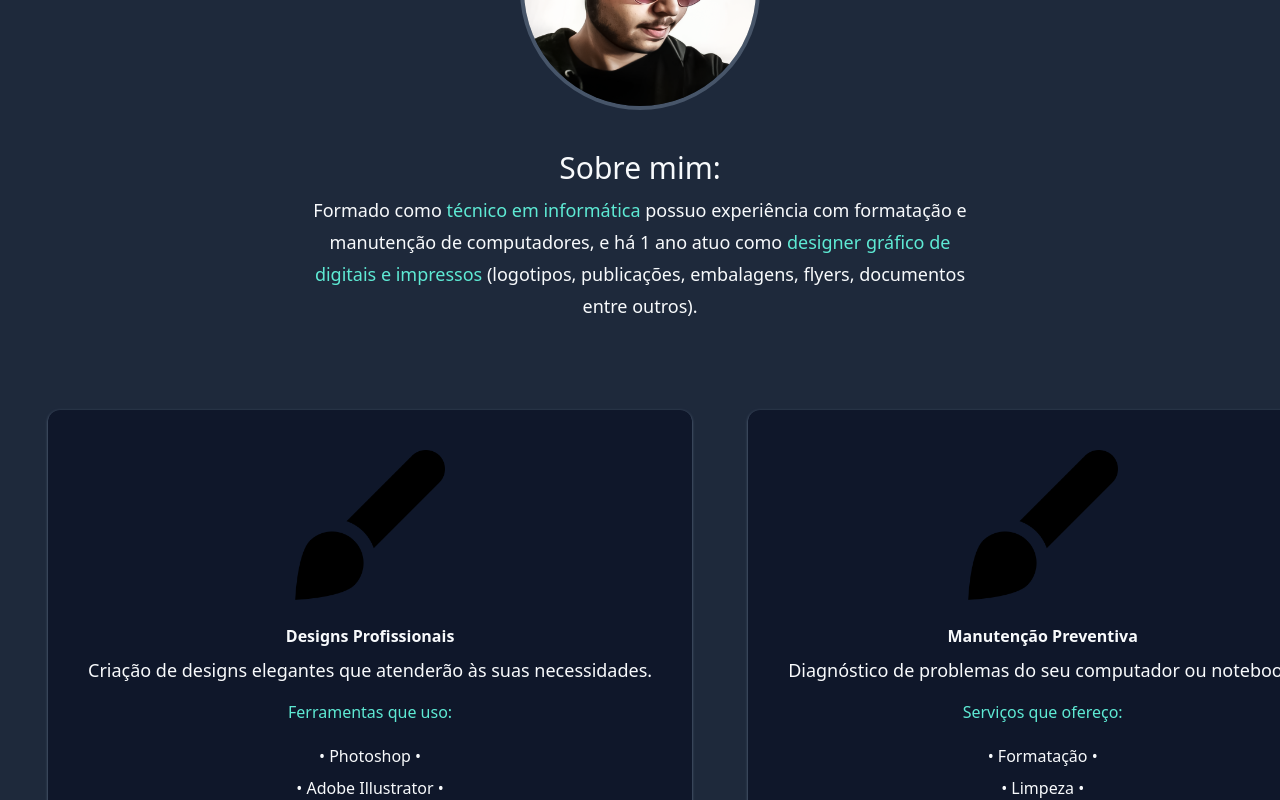
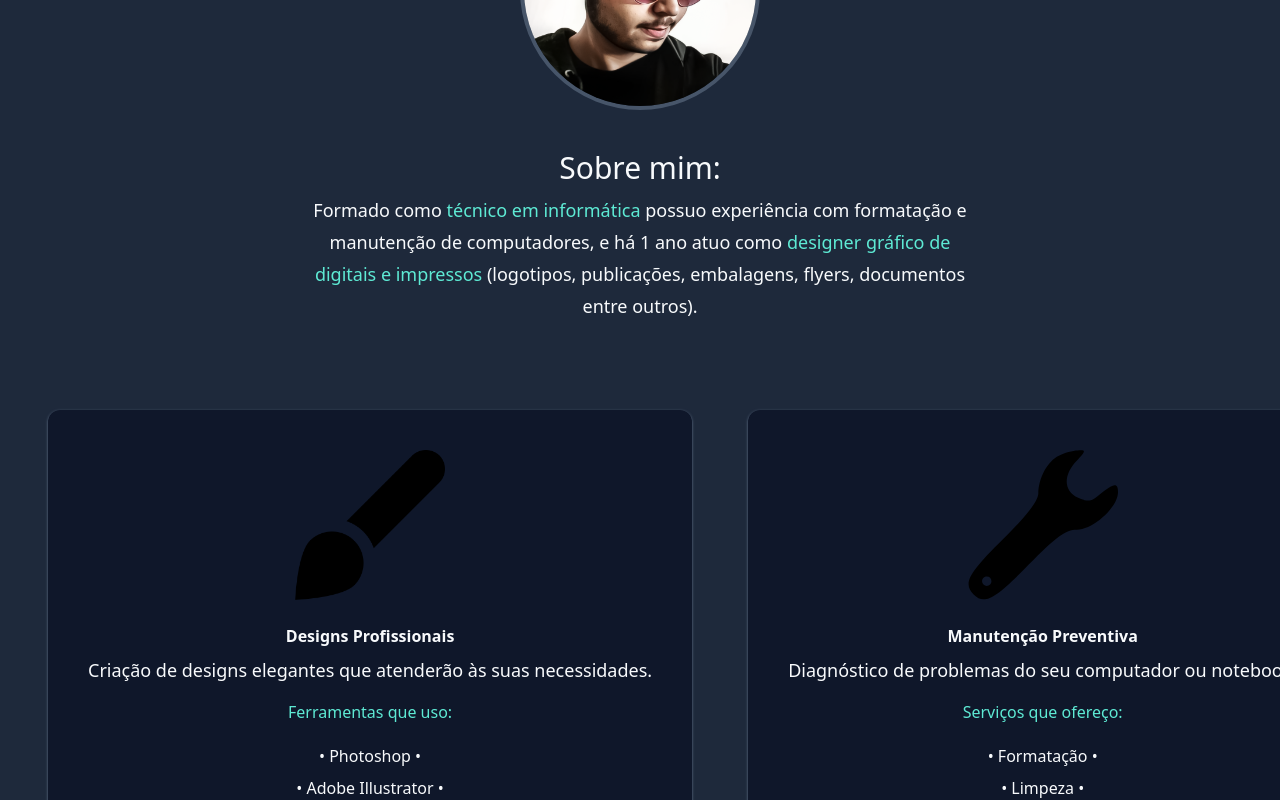
Before and after one commit to Soulzin01/joaoportfolio, a Next.js app: page / in a window 1280 px wide. Shown: the part 517-1317 px from the top of the page. Built offline with nearby package versions, Linux system fonts and the light colour scheme.

Commit message:
commit: change icon2

```diff
--- a/pages/index.js
+++ b/pages/index.js
@@ -5,6 +5,7 @@ import Image from 'next/image';
 import desjoao from "../public/joaoImg.png";
 import iconDesign from '../public/iconDesign.png';
 import Dev from '../public/Dev.svg';
+import iconFix from '../public/iconFix.svg';
 import { useState } from 'react';
 import CT from '../public/ct.png';
 
@@ -95,7 +96,7 @@ export default function Home() {
 
               <div className="text-center bg-slate-900 shadow-slate-500 shadow rounded-xl my-10 mx-2 p-10 transition-all
               duration-300 cursor-default select-none dark:bg-chuuch-gray hover:scale-105 hover:shadow hover:shadow-slate-500 flex-none">
-                <Image className='relative mx-auto' src={iconDesign} width={150} height={150} alt='ícone'/>
+                <Image className='relative mx-auto' src={iconFix} width={150} height={150} alt='ícone'/>
                 <h3 className="text-1xl font-bold pt-6 pb-2 text-slate-50 dark:text-gaiat-blue duration-300">
                   Manutenção Preventiva
                 </h3>
```
Also changed, not shown: public/iconFix.svg (added).
